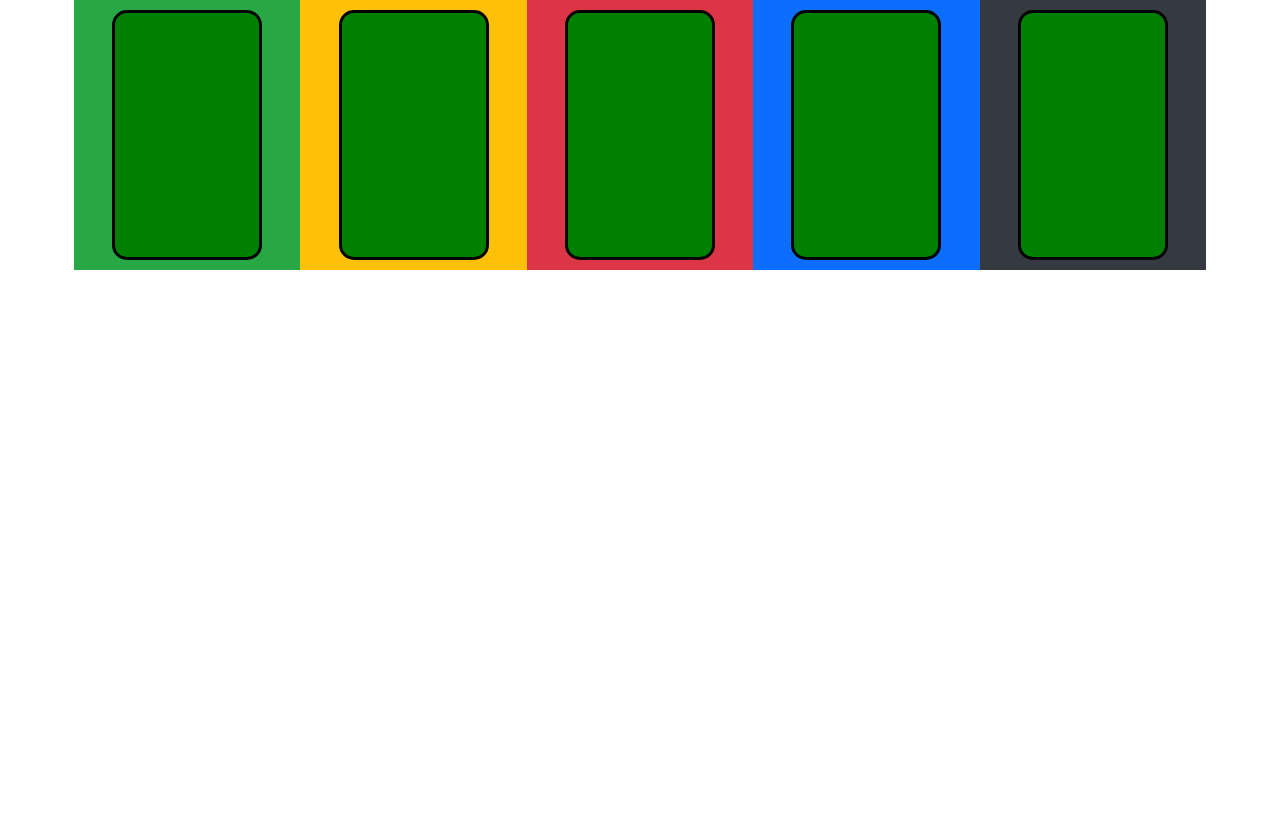
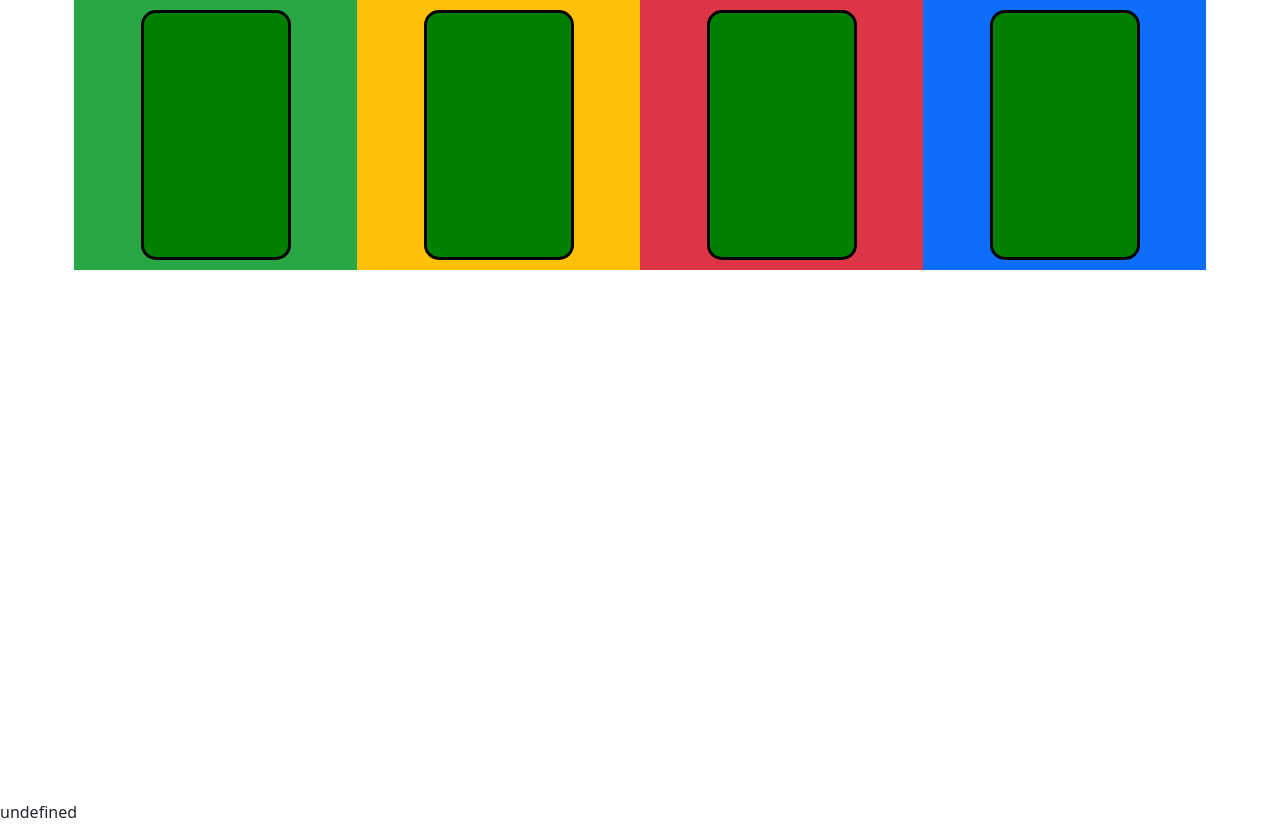
Before and after one commit to francesco-paolo-donofrio/js-Kata4, a plain HTML site: page index.html in a window 1280 px wide. Before the commit the page ends 800 px from the top, so only its background shows below. Drawn offline with nearby package versions, Linux system fonts and the light colour scheme.

Commit message:
checkEvenOdd functions - work

```diff
--- a/index.html
+++ b/index.html
@@ -1,5 +1,6 @@
 <!DOCTYPE html>
 <html lang="en">
+
 <head>
     <meta charset="UTF-8">
     <meta name="viewport" content="width=device-width, initial-scale=1.0">
@@ -9,22 +10,20 @@
         integrity="sha384-r4NyP46KrjDleawBgD5tp8Y7UzmLA05oM1iAEQ17CSuDqnUK2+k9luXQOfXJCJ4I" crossorigin="anonymous">
     <title>js-our-team</title>
 </head>
+
 <body>
     <div class="container">
         <div class="row bg-secondary">
-                <div class="bg-success col f-d-flex-center">
+            <div class="bg-success col-lg-3 col-md-6 col-sm-12 f-d-flex-center">
                 <div class="f-d-card"></div>
             </div>
-                <div class="bg-warning col f-d-flex-center">
+            <div class="bg-warning col-lg-3 col-md-6 col-sm-12 f-d-flex-center">
                 <div class="f-d-card"></div>
             </div>
-                <div class="bg-danger col f-d-flex-center">
+            <div class="bg-danger col-lg-3 col-md-6 col-sm-12 f-d-flex-center">
                 <div class="f-d-card"></div>
             </div>
-                <div class="bg-primary col f-d-flex-center">
-                <div class="f-d-card"></div>
-                </div>
-                <div class="bg-dark col f-d-flex-center">
+            <div class="bg-primary col-lg-3 col-md-6 col-sm-12 f-d-flex-center">
                 <div class="f-d-card"></div>
             </div>
         </div>
@@ -34,4 +33,5 @@
     </div>
     <script src="js/script.js" type="text/javascript"></script>
 </body>
+
 </html>
--- a/js/script.js
+++ b/js/script.js
@@ -39,3 +39,13 @@ function solve() {
 
 
 //   Second excercise
+
+function checkEvenOdd(num) {
+  if (num % 2 === 0) {
+    return "pari";
+  } else {
+    return "dispari";
+  }
+};
+
+document.getElementById("resultSolve").innerHTML = console.log(checkEvenOdd(0));
```
Lines whose indentation alone changed are shown as unchanged.
